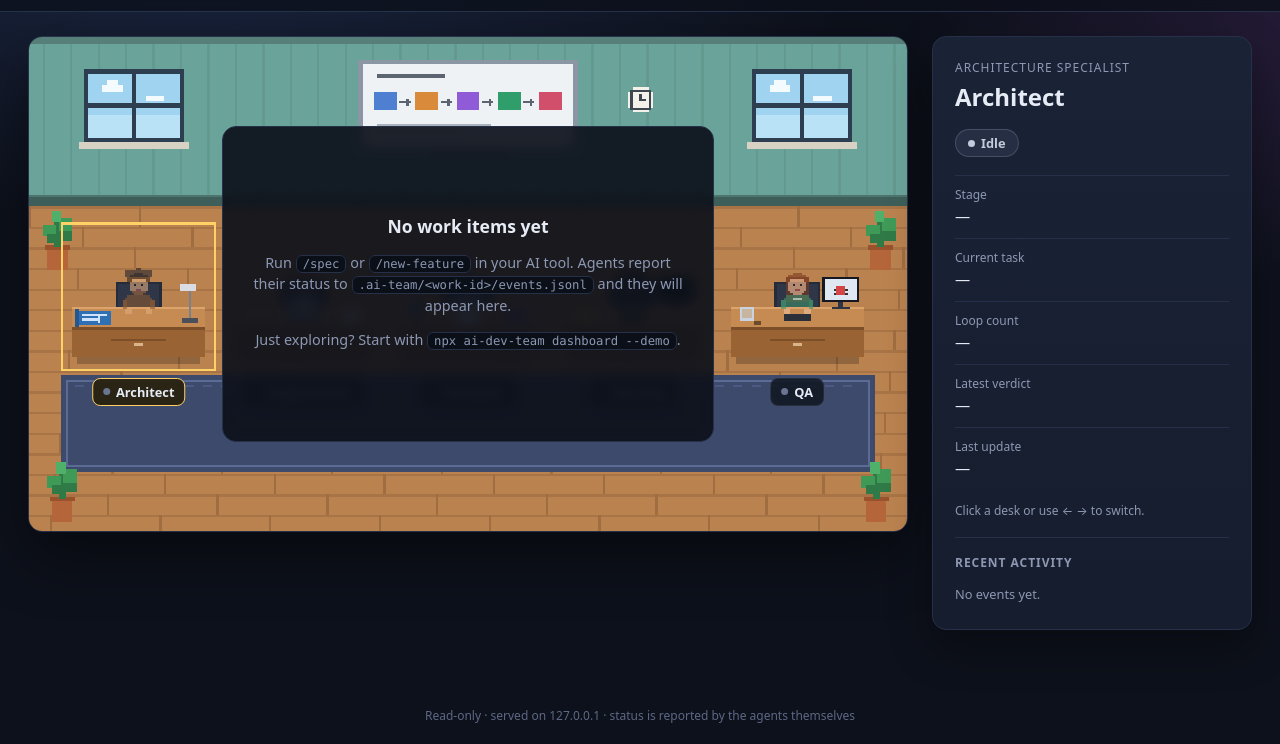
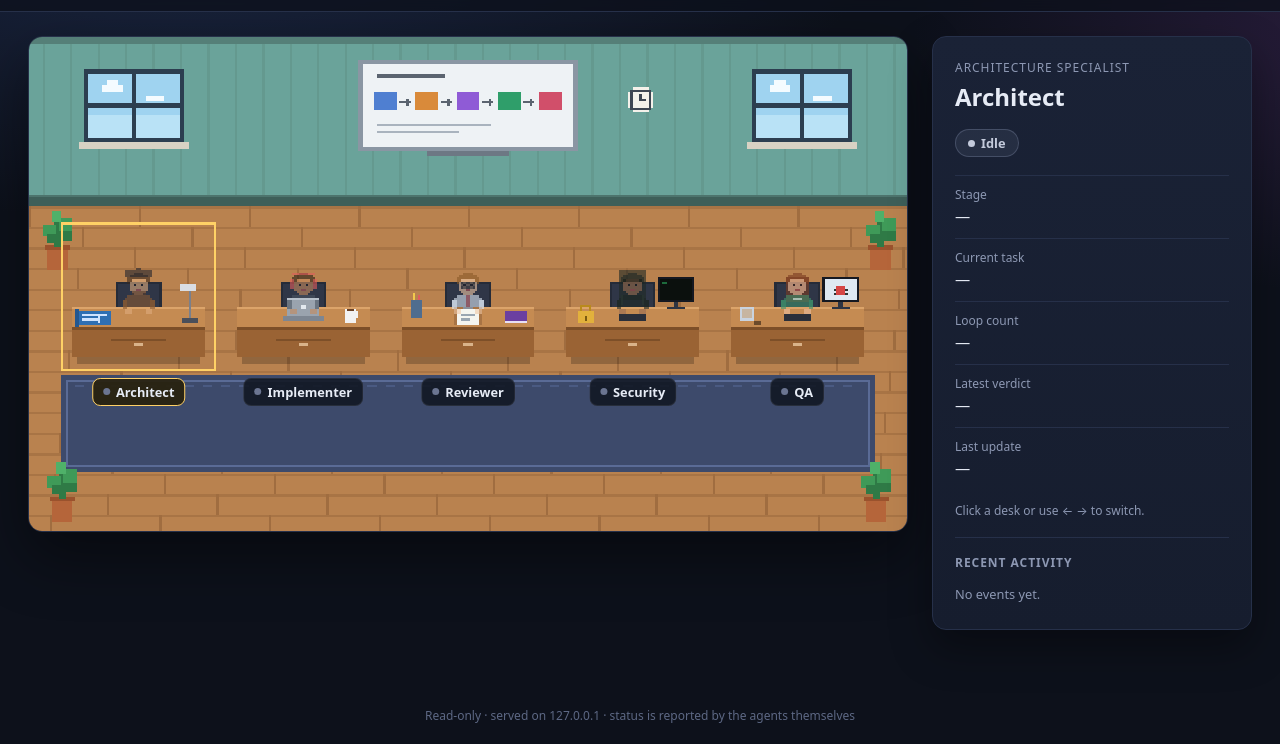
Before and after one commit to tickoalcantara12/alcantara-ai-teams, a website: page dashboard/public/index.html in a window 1280 px wide. Shown: the part 56-800 px from the top of the page. Drawn offline with Linux system fonts and the light colour scheme; no server answers.

Commit message:
fix(dashboard): ensure [hidden] hides the empty-state popup when work items exist

```diff
--- a/dashboard/public/index.html
+++ b/dashboard/public/index.html
@@ -31,7 +31,7 @@
           <h2>No work items yet</h2>
           <p>Run <code>/spec</code> or <code>/new-feature</code> in your AI tool. Agents report their status to
             <code>.ai-team/&lt;work-id&gt;/events.jsonl</code> and they will appear here.</p>
-          <p>Just exploring? Start with <code>npx ai-dev-team dashboard --demo</code>.</p>
+          <p>Just exploring? Start with <code>npx alcantara-ai-teams dashboard --demo</code>.</p>
         </div>
       </div>
       <p id="work-summary" class="work-summary" aria-live="polite"></p>
--- a/dashboard/public/style.css
+++ b/dashboard/public/style.css
@@ -16,6 +16,7 @@
 }
 
 * { box-sizing: border-box; }
+[hidden] { display: none !important; }
 
 body {
   margin: 0;
```
